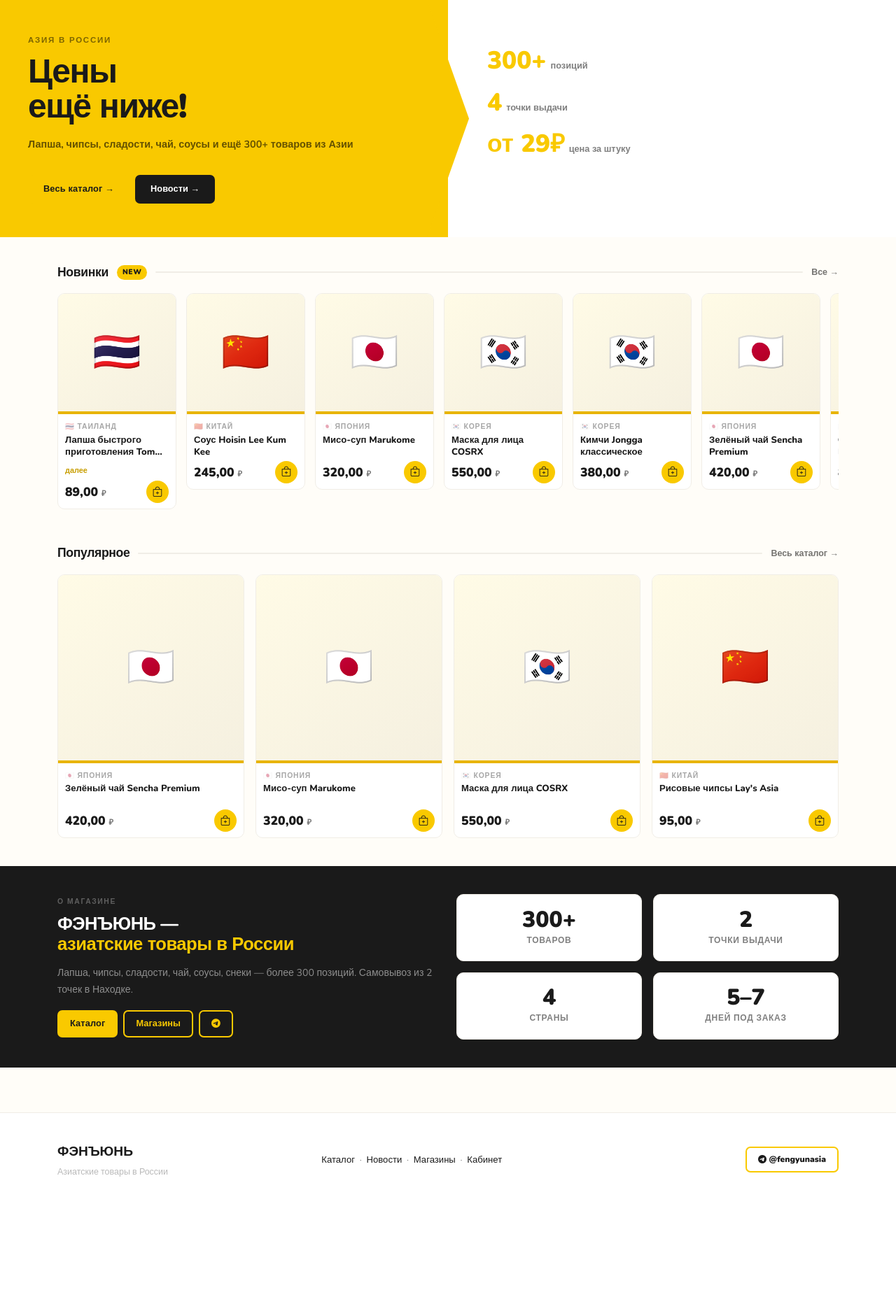
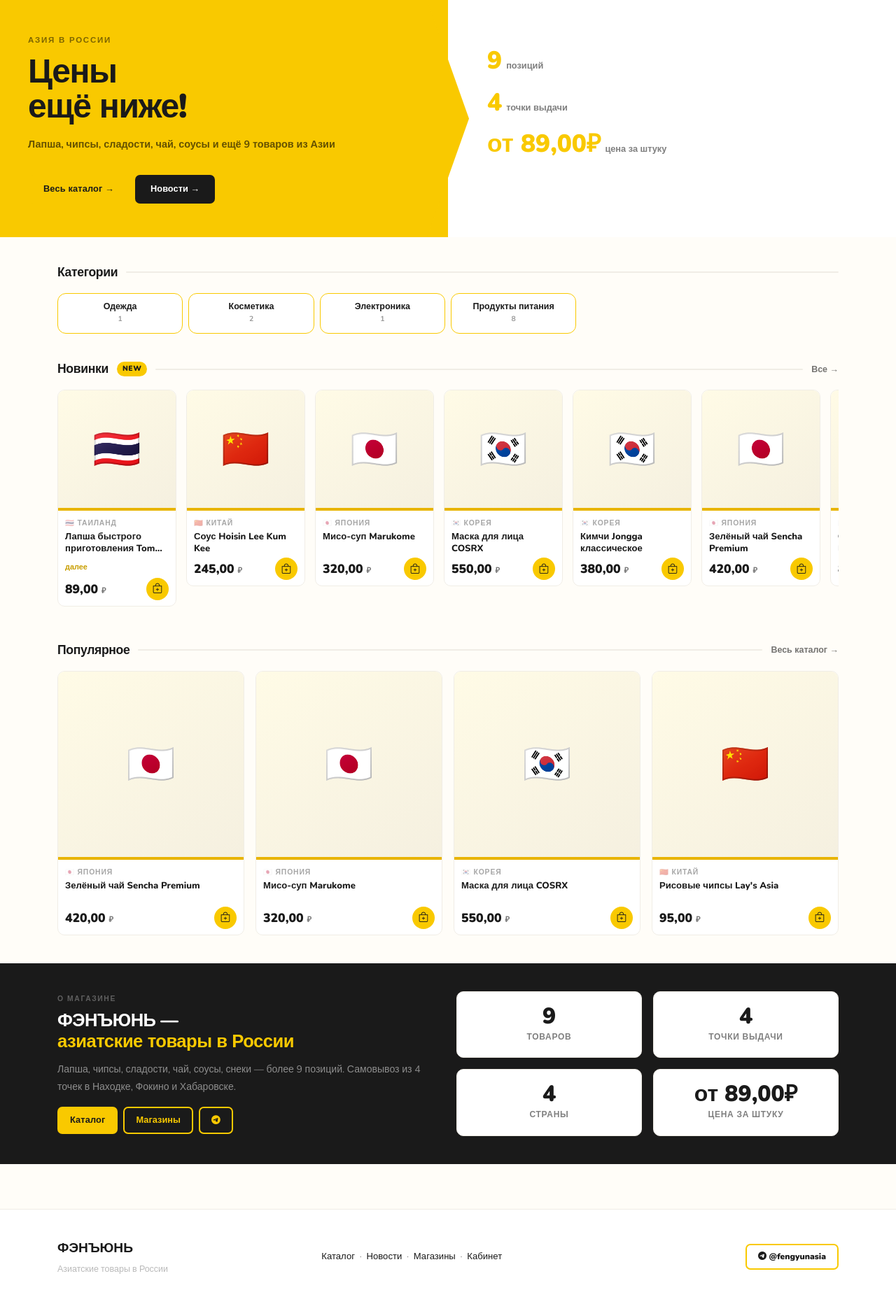
Before and after one commit to YBlad-communist/fengyun_online, a Django app: page / in a window 1280 px wide. Shown: the part 88-1952 px from the top of the page at 70% size. Before the commit the page ends 1770 px from the top, so only its background shows below. Run offline with Django 5.2, Linux system fonts and the light colour scheme; data comes from the database, SQL or seed files in the repository.

Commit message:
rich homepage: real counts, min price, categories grid

```diff
--- a/shop/templates/shop/index.html
+++ b/shop/templates/shop/index.html
@@ -10,7 +10,7 @@
     <div class="hero-left">
       <div class="hero-tagline">Азия в России</div>
       <h1 class="hero-h1">Цены<br>ещё ниже!</h1>
-      <p class="hero-sub">Лапша, чипсы, сладости, чай, соусы и ещё 300+ товаров из Азии</p>
+      <p class="hero-sub">Лапша, чипсы, сладости, чай, соусы и ещё {{ total_count }} товаров из Азии</p>
       <div class="mt-3 d-flex gap-2 flex-wrap">
         <a href="{% url 'catalog' %}" class="btn-fy" style="padding:10px 22px;">Весь каталог →</a>
         <a href="{% url 'news' %}" class="btn-fy-dark" style="padding:10px 22px;">Новости →</a>
@@ -19,15 +19,15 @@
     <div class="hero-right">
       <div class="d-flex flex-column gap-3">
         <div class="hero-stat">
-          <span class="hero-stat-num">300+</span>
+          <span class="hero-stat-num">{{ total_count }}</span>
           <span class="hero-stat-label">позиций</span>
         </div>
         <div class="hero-stat">
-          <span class="hero-stat-num">4</span>
+          <span class="hero-stat-num">{{ pickup_count }}</span>
           <span class="hero-stat-label">точки выдачи</span>
         </div>
         <div class="hero-stat">
-          <span class="hero-stat-num">от 29₽</span>
+          <span class="hero-stat-num">от {{ min_price }}₽</span>
           <span class="hero-stat-label">цена за штуку</span>
         </div>
         <div class="mt-1" style="color:rgba(255,255,255,0.25);font-size:0.7rem;font-weight:800;letter-spacing:0.12em;text-transform:uppercase;">
@@ -37,6 +37,28 @@
     </div>
   </div>
 </section>
+
+<!-- Категории -->
+{% if categories %}
+<section class="section-pad pb-0">
+  <div class="container">
+    <div class="section-header">
+      <h2>Категории</h2>
+      <span class="section-header-line"></span>
+    </div>
+    <div class="row g-2">
+      {% for cat in categories %}
+      <div class="col-4 col-md-2">
+        <a href="{% url 'catalog' %}?category={{ cat.slug }}" class="category-chip">
+          <span class="category-chip-name">{{ cat.name }}</span>
+          <span class="category-chip-count">{{ cat.product_count }}</span>
+        </a>
+      </div>
+      {% endfor %}
+    </div>
+  </div>
+</section>
+{% endif %}
 
 <!-- Новинки -->
 {% if new_products %}
@@ -121,7 +143,7 @@
           ФЭНЪЮНЬ —<br><span style="color:var(--yellow);">азиатские товары в России</span>
         </h2>
         <p style="color:rgba(255,255,255,0.5);margin-top:14px;line-height:1.75;font-size:0.88rem;">
-          Лапша, чипсы, сладости, чай, соусы, снеки — более 300 позиций. Самовывоз из 2 точек в Находке.
+          Лапша, чипсы, сладости, чай, соусы, снеки — более {{ total_count }} позиций. Самовывоз из {{ pickup_count }} точек в Находке, Фокино и Хабаровске.
         </p>
         <div class="mt-3 d-flex gap-2 flex-wrap">
           <a href="{% url 'catalog' %}" class="btn-fy">Каталог</a>
@@ -131,11 +153,10 @@
       </div>
       <div class="col-md-6">
         <div class="row g-3">
-          {% for stat in ""|center:4 %}{% endfor %}
-          <div class="col-6"><div class="stat-card"><div class="stat-card-num">300+</div><div class="stat-card-label">Товаров</div></div></div>
-          <div class="col-6"><div class="stat-card"><div class="stat-card-num">2</div><div class="stat-card-label">Точки выдачи</div></div></div>
-          <div class="col-6"><div class="stat-card"><div class="stat-card-num">4</div><div class="stat-card-label">Страны</div></div></div>
-          <div class="col-6"><div class="stat-card"><div class="stat-card-num">5–7</div><div class="stat-card-label">Дней под заказ</div></div></div>
+          <div class="col-6"><div class="stat-card"><div class="stat-card-num">{{ total_count }}</div><div class="stat-card-label">Товаров</div></div></div>
+          <div class="col-6"><div class="stat-card"><div class="stat-card-num">{{ pickup_count }}</div><div class="stat-card-label">Точки выдачи</div></div></div>
+          <div class="col-6"><div class="stat-card"><div class="stat-card-num">{{ countries_count }}</div><div class="stat-card-label">Страны</div></div></div>
+          <div class="col-6"><div class="stat-card"><div class="stat-card-num">от {{ min_price }}₽</div><div class="stat-card-label">Цена за штуку</div></div></div>
         </div>
       </div>
     </div>
--- a/shop/views.py
+++ b/shop/views.py
@@ -13,13 +13,9 @@ from django.contrib.auth.forms import AuthenticationForm
 from django.contrib import messages
 from django.conf import settings
 from django.core.paginator import Paginator, EmptyPage, PageNotAnInteger
-from django.db.models import Q
-import requests as req_lib
+from django.db.models import Q, Count
 
-LOGIN_MAX_ATTEMPTS = 5
-LOGIN_LOCKOUT_MINUTES = 15
-
-from .models import Product, Country, PickupPoint, City, Order, OrderItem, UserProfile, Review, News
+from .models import Product, Country, PickupPoint, City, Order, OrderItem, UserProfile, Review, News, Category
 from .forms import OrderForm, RegisterForm, ProfileForm, ReviewForm
 
 
@@ -42,9 +38,19 @@ def index(request):
     products = list(Product.objects.filter(is_active=True, in_stock=True).select_related('country'))
     new_products = sorted(products, key=lambda p: p.created_at or datetime.min, reverse=True)[:8]
     popular_products = random.sample(products, min(4, len(products)))
+    min_price = min((p.price for p in products), default=0)
+    total_count = len(products)
+    categories = Category.objects.annotate(product_count=Count('product')).filter(product_count__gt=0)
+    countries = Country.objects.filter(product__in=Product.objects.filter(is_active=True)).distinct()
+    pickup_count = PickupPoint.objects.filter(is_active=True).count()
     return render(request, 'shop/index.html', {
         'new_products': new_products,
         'popular_products': popular_products,
+        'min_price': min_price,
+        'total_count': total_count,
+        'categories': categories,
+        'countries_count': countries.count(),
+        'pickup_count': pickup_count,
     })
 
 
--- a/static/css/style.css
+++ b/static/css/style.css
@@ -1128,6 +1128,38 @@ a { text-decoration: none; color: inherit; }
   padding-top: 1.5rem;
   border-top: 1px solid rgba(0,0,0,0.08);
 }
+
+/* ── Category chips ── */
+.category-chip {
+  display: flex;
+  flex-direction: column;
+  align-items: center;
+  justify-content: center;
+  gap: 2px;
+  padding: 0.7rem 0.3rem;
+  border-radius: 12px;
+  background: var(--white);
+  border: 1.5px solid var(--yellow);
+  text-decoration: none;
+  transition: transform 0.2s, box-shadow 0.2s;
+}
+.category-chip:hover {
+  transform: translateY(-2px);
+  box-shadow: 0 6px 16px rgba(0,0,0,0.06);
+}
+.category-chip-name {
+  font-family: var(--font-main);
+  font-weight: 800;
+  font-size: 0.78rem;
+  color: var(--black);
+  text-align: center;
+  line-height: 1.2;
+}
+.category-chip-count {
+  font-size: 0.65rem;
+  color: rgba(0,0,0,0.4);
+  font-weight: 600;
+}
 @media (max-width: 767px) {
   .hero-inner { grid-template-columns: 1fr; min-height: auto; }
   .hero-left::after { display: none; }
```
